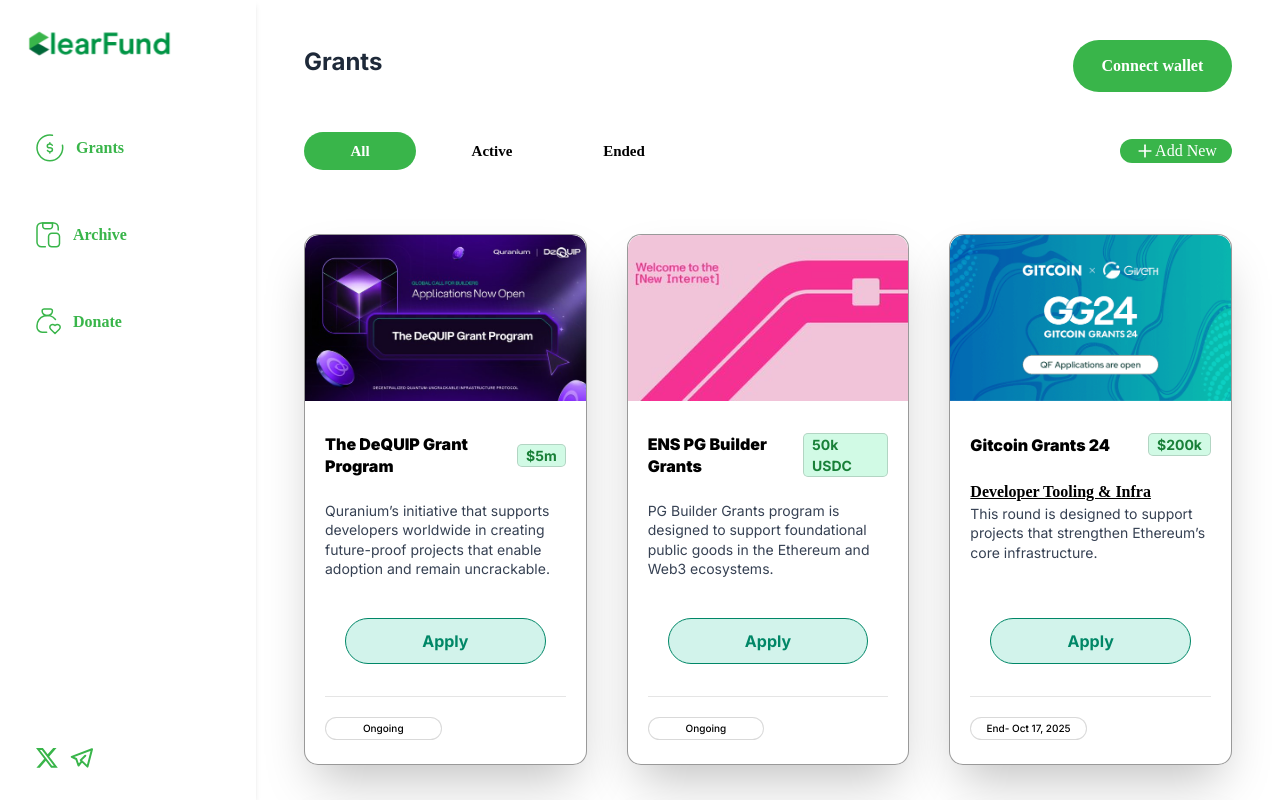
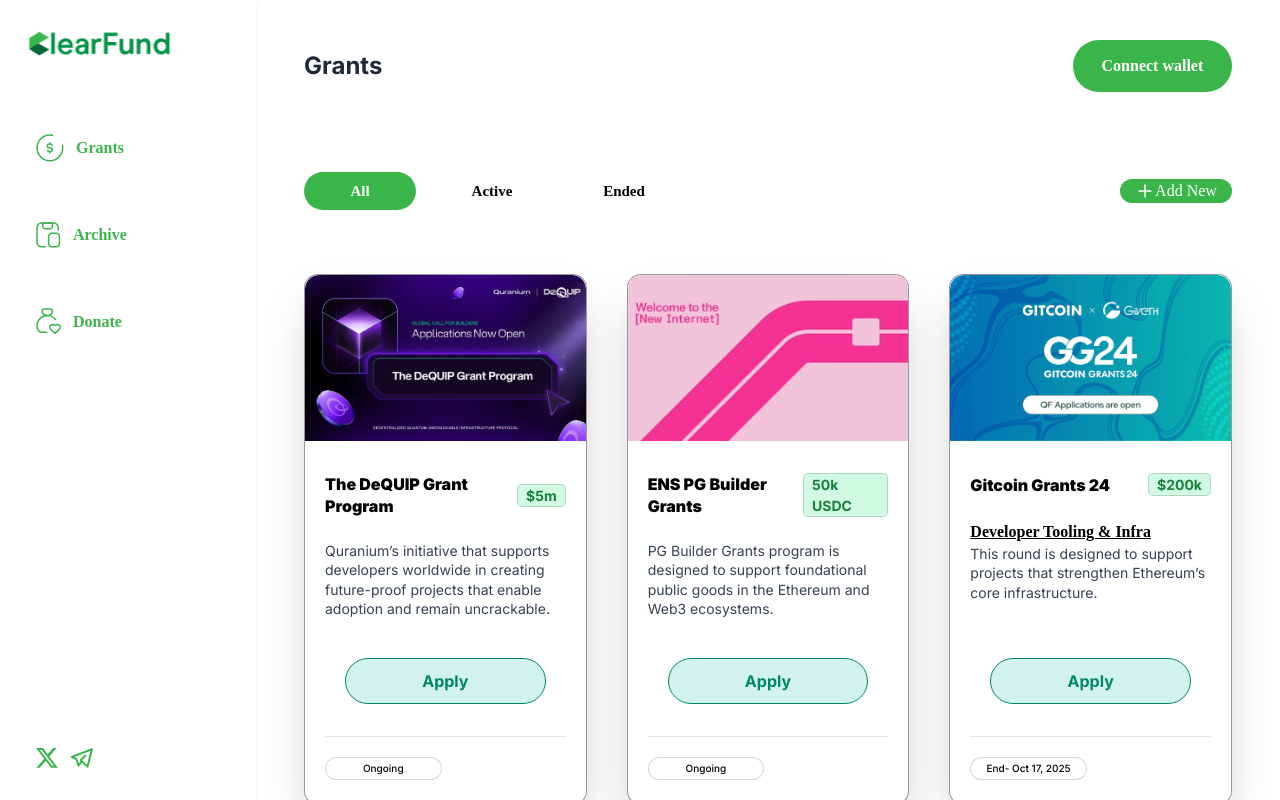
Before and after one commit to LighthouseL2/Clearfund, a Next.js app: page /dashboard in a window 1280 px wide. Shown: the top 800 px of the page. Built offline with nearby package versions, Linux system fonts and the light colour scheme; no server answers; a web font is replaced by a local one.

Commit message:
added font for privy

```diff
--- a/src/app/dashboard/page.js
+++ b/src/app/dashboard/page.js
@@ -9,6 +9,7 @@ import ProtectedRoute from "@/lib/withAuth";
 import { ConnectButton } from "@rainbow-me/rainbowkit";
 import { usePrivy } from "@privy-io/react-auth";
 import UserDetails from "@/components/userDetails";
+import ModalConnect from "@/components/modalConnect";
 
 export default function Dashboard() {
   // const [sidebarOpen, setSidebarOpen] = useState(false);
@@ -18,6 +19,7 @@ export default function Dashboard() {
 
   const [isModalOpen, setIsModalOpen] = useState(false);
   const [grantStatus, setGrantStatus] = useState("all")
+  const [toggle, setToggle] = useState(false)
 
   // const [currentPage, setCurrentPage] = useState(1);
   // const itemsPerPage = 9;
@@ -28,12 +30,12 @@ export default function Dashboard() {
 
   const today = new Date()
 
-  function getStatus(endDate) {
-    const end = new Date(endDate)
+  // function getStatus(endDate) {
+  //   const end = new Date(endDate)
 
-    if(today <= end) return "past"
-    return "past"
-  }
+  //   if(today <= end) return "past"
+  //   return "past"
+  // }
 
   const grants = [
     {
@@ -278,14 +280,17 @@ export default function Dashboard() {
 
   return (
     <ProtectedRoute>
-      <div className="min-h-screen flex flex-col md:flex-row bg-white text-gray-800 relative ">
+      <div className="min-h-screen flex flex-col md:flex-row  text-gray-800 relative ">
         {/* <Sidebar /> */}
+        {
+          toggle && <ModalConnect setCloseModal={setToggle}/>
+        }
 
         <main className="flex-1 p-4 md:p-6">
           <div className="max-w-6xl mx-auto">
             <div className="flex md:justify-between justify-end flex-wrap-reverse">
-              <div className={"flex items-center justify-between w-full"}>
-                <h1 className="text-2xl font-bold text-center md:text-left mb-2">
+              <div className={"flex items-center justify-between w-full mb-10"}>
+                <h1 className="text-2xl font-bold  md:text-left ">
                   Grants
                 </h1>
 
@@ -315,10 +320,10 @@ export default function Dashboard() {
           {/* grant list section */}
 
           {
-            grantStatus === "all" ? <GrantRoundCard grants={grants} />
-            : grantStatus === "active" ? <GrantRoundCard grants={activeGrants} />
-            : grantStatus === "ended" && <GrantRoundCard grants={expiredGrants} />
-
+            grantStatus === "all" ? <GrantRoundCard grants={grants} setToggle={setToggle}/>
+            : grantStatus === "active" ? <GrantRoundCard grants={activeGrants} setToggle={setToggle}/>
+            : grantStatus === "ended" ? <GrantRoundCard grants={expiredGrants} />
+            : undefined
           }
         </main>
 
--- a/src/app/dashboard/past-funding/page.js
+++ b/src/app/dashboard/past-funding/page.js
@@ -6,6 +6,9 @@ import GrantRoundCard from "@/components/GrantRoundCard";
 import PastGrant from "@/components/PastGrant";
 import { usePrivy } from "@privy-io/react-auth";
 import UserDetails from "@/components/userDetails";
+
+
+
 
 export default function Dashboard() {
   const [sidebarOpen, setSidebarOpen] = useState(false);
@@ -16,6 +19,7 @@ export default function Dashboard() {
 
   const [selectedPrograms, setSelectedPrograms] = useState([]);
   const [selectedStatus, setSelectedStatus] = useState([]);
+  const [toggle, setToggle] = useState(false)
 
   const programs = ["Gitcoin", "Celo", "Octant", "GoodDollar", "Arbitrum", "Others"];
   const statuses = ["Ongoing", "Upcoming", "Applications Open"];
@@ -54,6 +58,27 @@ export default function Dashboard() {
     return () => document.removeEventListener("mousedown", handleClickOutside);
   }, []);
 
+
+  // useEffect(() => {
+  //       if(ready && authenticated && targetLink) {
+  //           router.push(targetLink)
+  //           setTargetLink(null)
+  //           setToggle(false)
+  //       }
+  //   }, [authenticated, router, targetLink, ready])
+
+
+    // const handleGrantClick = async (link) => {
+    //     // if(!ready) return
+
+    //     if(authenticated){
+    //         router.push(link)
+    //     }else {
+    //         setTargetLink(link)
+    //         setToggle(true)
+    //     }
+    // }
+
   return (
    <main className="flex-1 p-4 md:p-6">
         <div className="max-w-6xl mx-auto">
--- a/src/app/globals.css
+++ b/src/app/globals.css
@@ -76,6 +76,7 @@
   --sidebar-accent-foreground: oklch(0.205 0 0);
   --sidebar-border: oklch(0.922 0 0);
   --sidebar-ring: oklch(0.708 0 0);
+  --privy-color-foreground: oklch(0.646 0.222 41.116);
 }
 
 .dark {
@@ -149,6 +150,7 @@
   * {
     @apply border-border outline-ring/50;
   }
+
   body {
     @apply bg-background text-foreground;
     @apply font-sans
--- a/src/app/layout.js
+++ b/src/app/layout.js
@@ -49,11 +49,20 @@ export default function RootLayout({ children }) {
             loginMethods: ["wallet"],
             appearance: {
               theme: "light",
+              landingHeader: <span style={{fontFamily: "monospace"}}>Connect your wallet to continue</span>,
               accentColor: "#4f46e5",
+              fontFamily: "Poppins, sans-serif",
               showWalletLoginFirst: false,
+
               // 👇 Add your logo here
-              logo: "/projectLogo.png"
+              logo: "/projectLogo.png",
+              walletList: [
+                "detected_ethereum_wallets",
+                "wallet_connect",
+                "coinbase_wallet"
+              ]
             },
+
           }}
         >
           {children}
--- a/src/components/GrantRoundCard.jsx
+++ b/src/components/GrantRoundCard.jsx
@@ -1,9 +1,37 @@
 import Image from "next/image";
 import Link from "next/link";
+import { usePrivy } from "@privy-io/react-auth";
+import { useState, useEffect } from "react";
+import { useRouter } from "next/navigation";
 
-const GrantRoundCard = ({ grants, grantStatus }) => {
+
+
+const GrantRoundCard = ({ grants, setToggle }) => {
+  const { ready, authenticated, login, logout, user } = usePrivy()
+  const [targetLink, setTargetLink] = useState(null)
+  const router = useRouter()
 
   const start = new Date()
+
+  useEffect(() => {
+    if(ready && authenticated && targetLink) {
+        router.push(targetLink)
+        setTargetLink(null)
+        setToggle(false)
+    }
+  }, [authenticated, router, targetLink, ready])
+
+
+    const handleGrantClick = async (link) => {
+        // if(!ready) return
+
+        if(authenticated){
+            router.push(link)
+        }else {
+            setTargetLink(link)
+            setToggle(true)
+        }
+    }
 
   return (
     <div className="relative mb-6">
@@ -41,7 +69,7 @@ const GrantRoundCard = ({ grants, grantStatus }) => {
                     {item.title}
                   </h2>
 
-                  <p className={item.amount !== null && "inline-flex items-center border bg-[#D1FAE5] border-black/15 text-[#198038] rounded-[5px] px-2 gap-1 text-[14px]  font-medium  w-fit"}>
+                  <p className={item.amount !== null ? "inline-flex items-center border bg-[#D1FAE5] border-black/15 text-[#198038] rounded-[5px] px-2 gap-1 text-[14px]  font-medium  w-fit" : undefined}>
                     <span className="font-bold">{item.amount}</span>
                     {/* <span>{item.coin}</span> */}
                   </p>
@@ -55,6 +83,8 @@ const GrantRoundCard = ({ grants, grantStatus }) => {
                 </p>
                 </div>
               </div>
+
+
                   <div className="px-5 py-2 mb-2 mt-auto">
                     {item.link && (
                       status === "past" ? (
@@ -65,16 +95,17 @@ const GrantRoundCard = ({ grants, grantStatus }) => {
                           Ended
                         </span>
                       ) : (
-                    <Link
-                      href={item.link}
-                      target="_blank"
+                        <button
+                          // href={item.link}
+                          onClick={() => handleGrantClick(item.link)}
+                          // target="_blank"
                           rel="noopener noreferrer"
                           style={{ fontSize: '16px' }}
                           className="block  bg-[#A6E7D8]/50 border-1 border-[#008767]
                           text-[#008767] transition w-full py-2.5 text-center font-bold rounded-full"
                         >
                           Apply
-                    </Link>
+                        </button>
                       )
                     )}
                   </div>
--- a/src/components/userDetails.js
+++ b/src/components/userDetails.js
@@ -32,7 +32,7 @@ const UserDetails = ({walletAddress, logout}) => {
         }
     }
   return (
-    <div className='flex items-start mb-10'>
+    <div className='flex items-center'>
         <div className=" flex items-center justify-between gap-5 relative rounded-md">
         <div className='w-[44px] h-[38px] flex items-center justify-center bg-white shadow rounded border border-[#0000001A] p-0.5'>
             <img src="/round-icons/celo-round-icon.svg" alt="round icon" className='w-full h-full'/>
```
Also changed, not shown: src/components/PastGrant.jsx (line endings or trailing spaces). Lines whose indentation alone changed are shown as unchanged.
